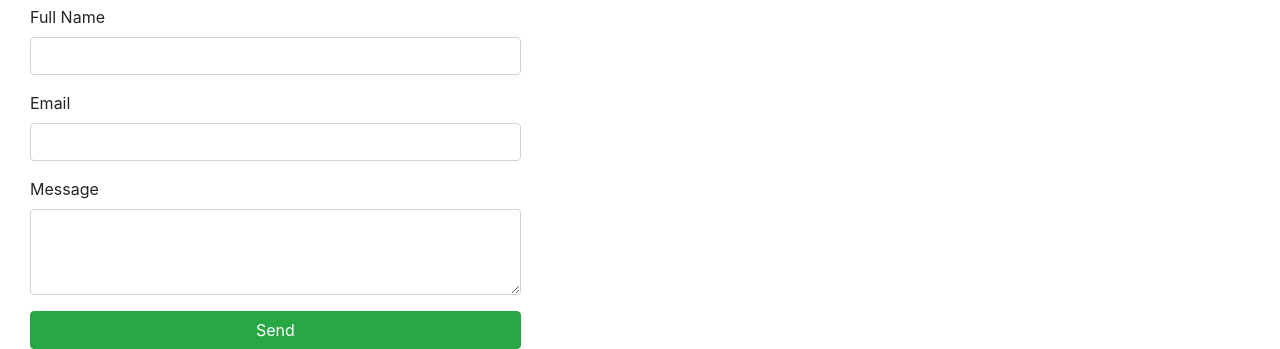
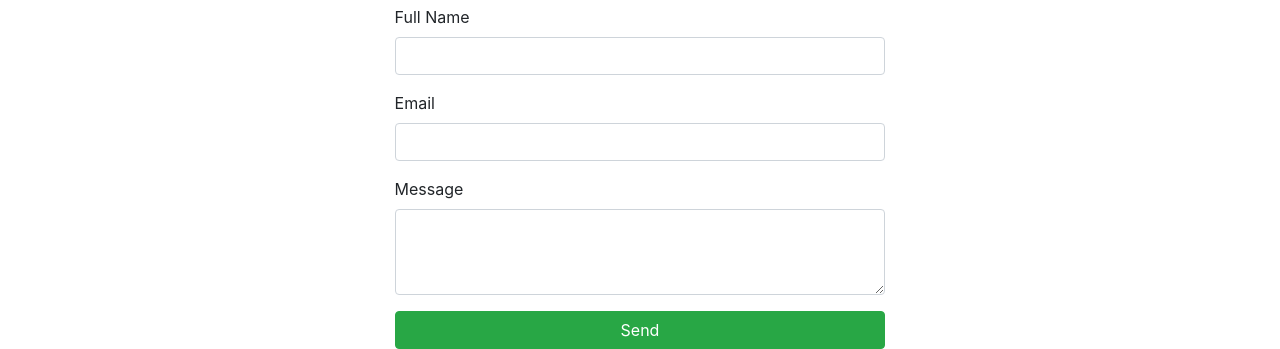
Before and after one commit to noeljohnhementera/s11, a plain HTML site: page index.html in a window 1280 px wide. Shown: the part 1301-1650 px from the top of the page. Drawn offline with nearby package versions, Linux system fonts and the light colour scheme.

Commit message:
updated form alignment to center

```diff
--- a/index.html
+++ b/index.html
@@ -73,7 +73,7 @@
            <h2 class="text-center">Contact</h2>
            <div class="row">
                <div class="col">
-                    <form class="col-sm-12 col-md-5">
+                    <form class="col-sm-12 col-md-5 mx-auto">
                         <div class="form-group">
                             <label>Full Name</label>
                             <input class="form-control" type="text">
@@ -95,6 +95,7 @@
            </div>
         </div>
         <!-- End of s11 Activity -->
+
         <script src="https://code.jquery.com/jquery-3.5.1.slim.min.js" integrity="sha384-DfXdz2htPH0lsSSs5nCTpuj/zy4C+OGpamoFVy38MVBnE+IbbVYUew+OrCXaRkfj" crossorigin="anonymous"></script>
         <script src="https://cdn.jsdelivr.net/npm/bootstrap@4.6.0/dist/js/bootstrap.bundle.min.js" integrity="sha384-Piv4xVNRyMGpqkS2by6br4gNJ7DXjqk09RmUpJ8jgGtD7zP9yug3goQfGII0yAns" crossorigin="anonymous"></script>
     </body>
```
